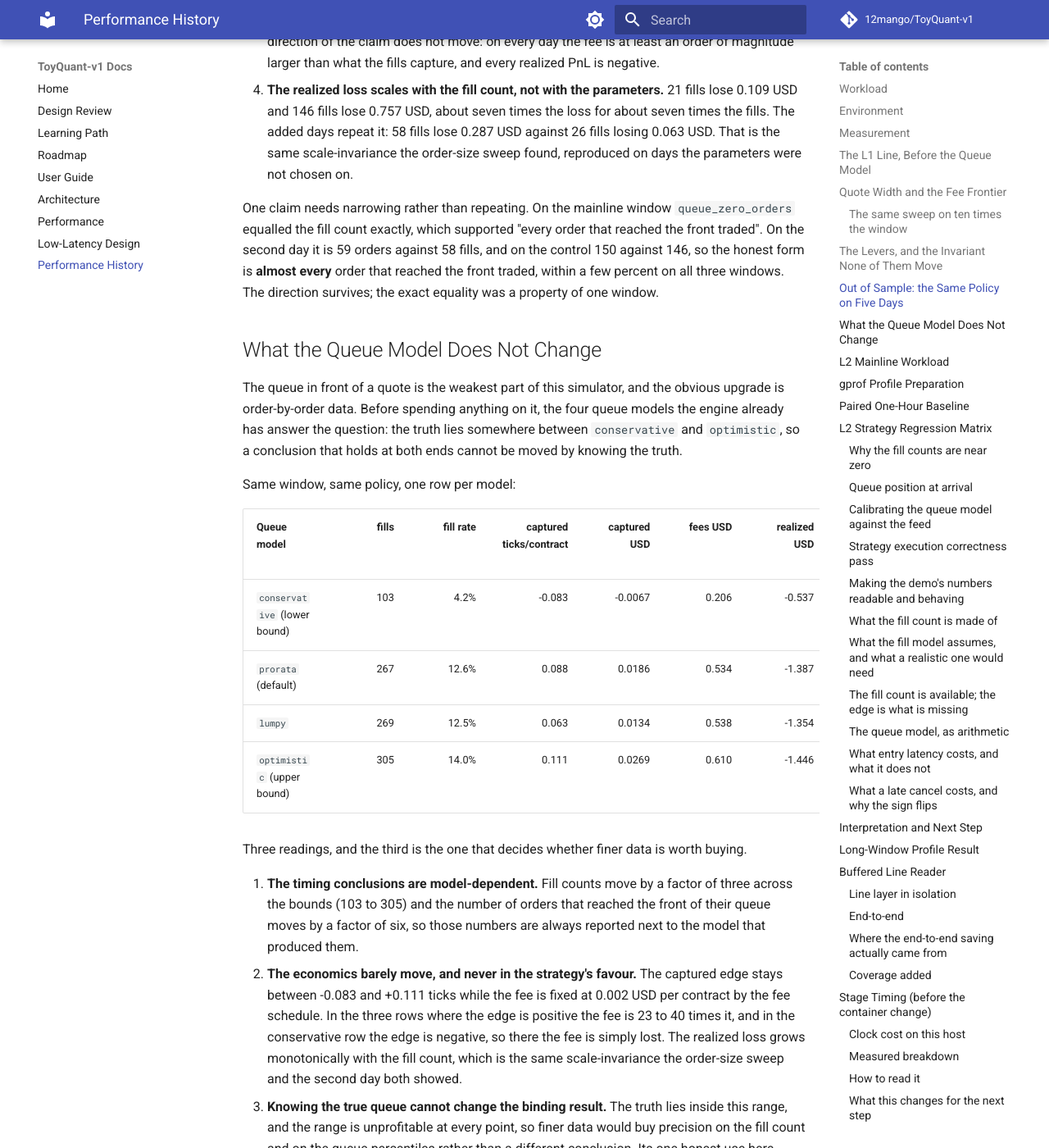
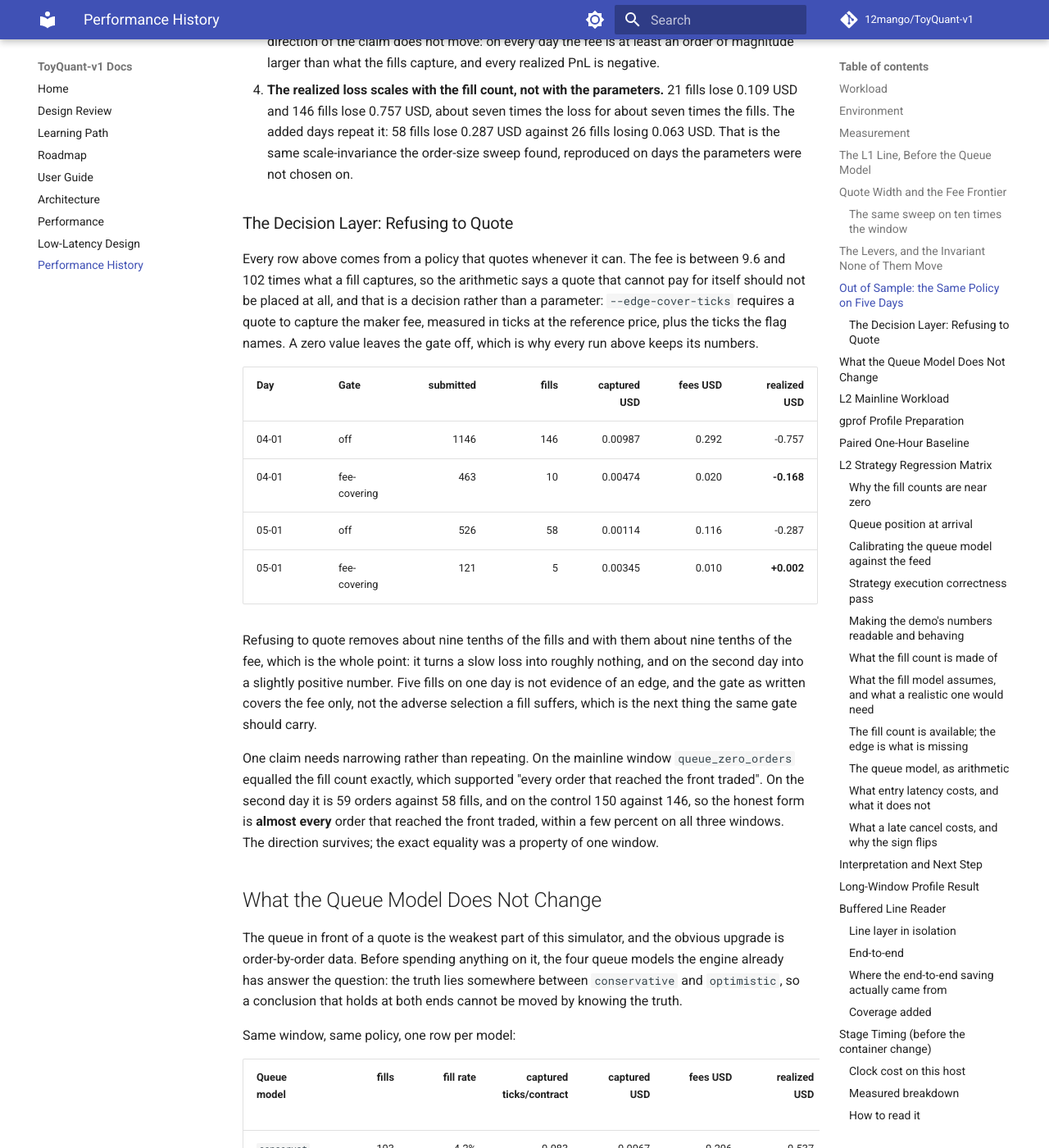
Before and after one commit to 12mango/ToyQuant-v1, an MkDocs documentation site: the page built from docs/PERFORMANCE_HISTORY.md, in a window 1280 px wide and 1400 px high, scrolled down 7609 px. Shown: the whole window at 82% size. Built offline with MkDocs 1.6.1 and Material for MkDocs 9.7.7, drawn with Linux system fonts in a browser that asks for light colours; comment, search, counter and statistics services are not loaded.

Commit message:
docs: Record the expected-value gate and the A/B it produces

```diff
--- a/docs/PERFORMANCE_HISTORY.md
+++ b/docs/PERFORMANCE_HISTORY.md
@@ -270,6 +270,33 @@ What survives is the reason for doing it.
    fills lose 0.757 USD, about seven times the loss for about seven times the fills. The added days repeat it: 58
    fills lose 0.287 USD against 26 fills losing 0.063 USD. That is the same scale-invariance the order-size sweep
    found, reproduced on days the parameters were not chosen on.
+
+### The Decision Layer: Refusing to Quote
+
+Every row above comes from a policy that quotes whenever it can. The fee is between 9.6 and 102 times what a fill
+captures, so the arithmetic says a quote that cannot pay for itself should not be placed at all, and that is a
+decision rather than a parameter: `--edge-cover-ticks` requires a quote to capture the maker fee, measured in
+ticks at the reference price, plus the ticks the flag names. A zero value leaves the gate off, which is why every
+run above keeps its numbers.
+
+| Day | Gate | submitted | fills | captured USD | fees USD | realized USD |
+|---|---|---:|---:|---:|---:|---:|
+| 04-01 | off | 1146 | 146 | 0.00987 | 0.292 | -0.757 |
+| 04-01 | fee-covering | 463 | 10 | 0.00474 | 0.020 | **-0.168** |
+| 05-01 | off | 526 | 58 | 0.00114 | 0.116 | -0.287 |
+| 05-01 | fee-covering | 121 | 5 | 0.00345 | 0.010 | **+0.002** |
+
+Refusing to quote removes about nine tenths of the fills and with them about nine tenths of the fee, which is the
+whole point: it turns a slow loss into roughly nothing, and on the second day into a slightly positive number.
+Five fills on one day is not evidence of an edge, and the gate as written covers the fee only, not the adverse
+selection a fill suffers, which is the next thing the same gate should carry.
+
+<!-- toyquant:check
+run: l2_replay data/v2/deribit_trades_2020-04-01_BTC-PERPETUAL.csv.gz /tmp/snap_20200401_200k.csv BTC-PERPETUAL 0 active_l2 1 prorata --fast-validation --base-spread-ticks=1 --refresh-price-ticks=4 --edge-cover-ticks=0.001
+then: submitted_orders=463 trade_reports=10 captured_edge_usd=0.00474021 fees_paid=0.02 realized_pnl=-0.167803
+run: l2_replay data/v2/deribit_trades_2020-05-01_BTC-PERPETUAL.csv.gz /tmp/snap_0501_200k.csv BTC-PERPETUAL 0 active_l2 1 prorata --fast-validation --base-spread-ticks=1 --refresh-price-ticks=4 --edge-cover-ticks=0.001
+then: submitted_orders=121 trade_reports=5 captured_edge_usd=0.00345258 fees_paid=0.01 realized_pnl=0.00218216
+-->
 
 One claim needs narrowing rather than repeating. On the mainline window `queue_zero_orders` equalled the fill
 count exactly, which supported "every order that reached the front traded". On the second day it is 59 orders
```
